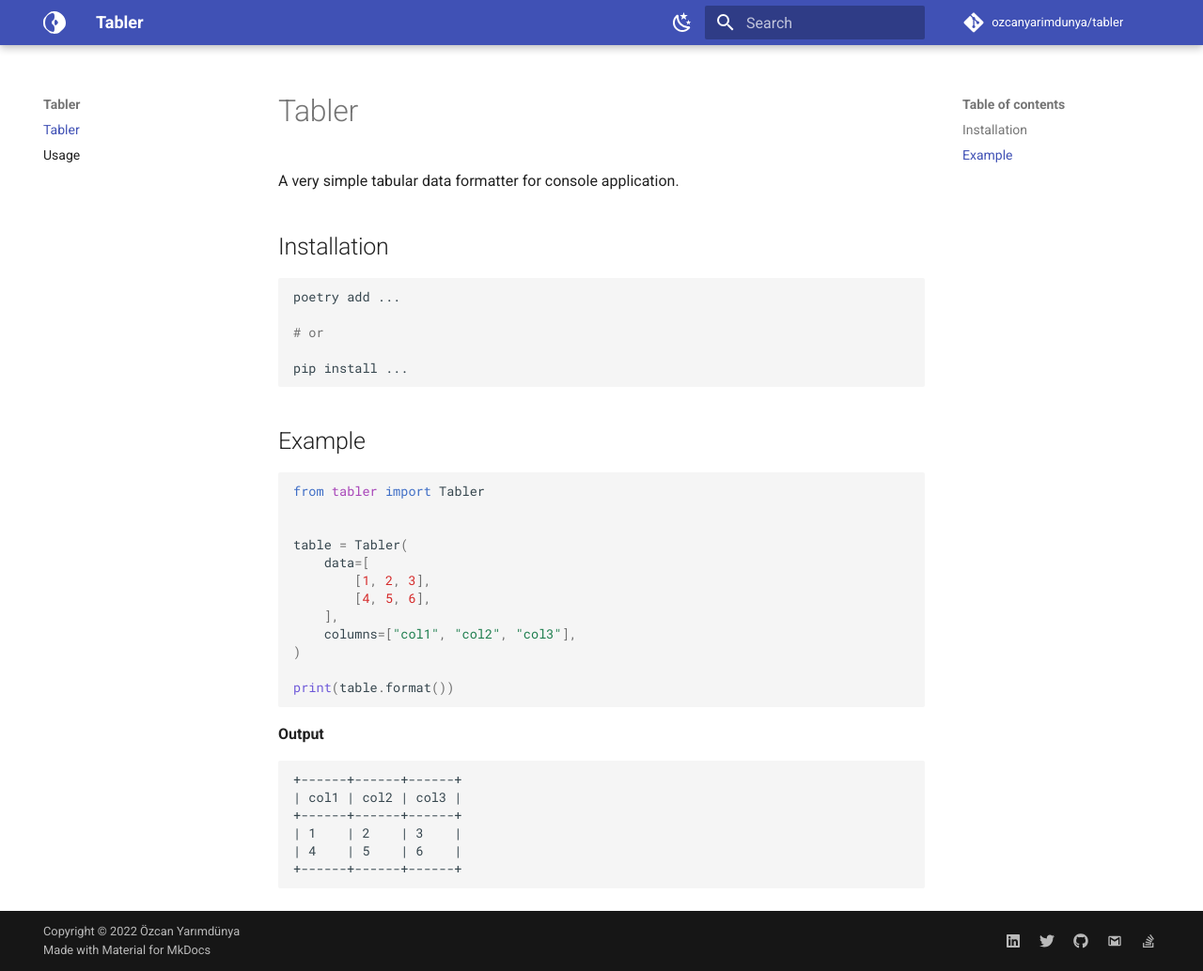
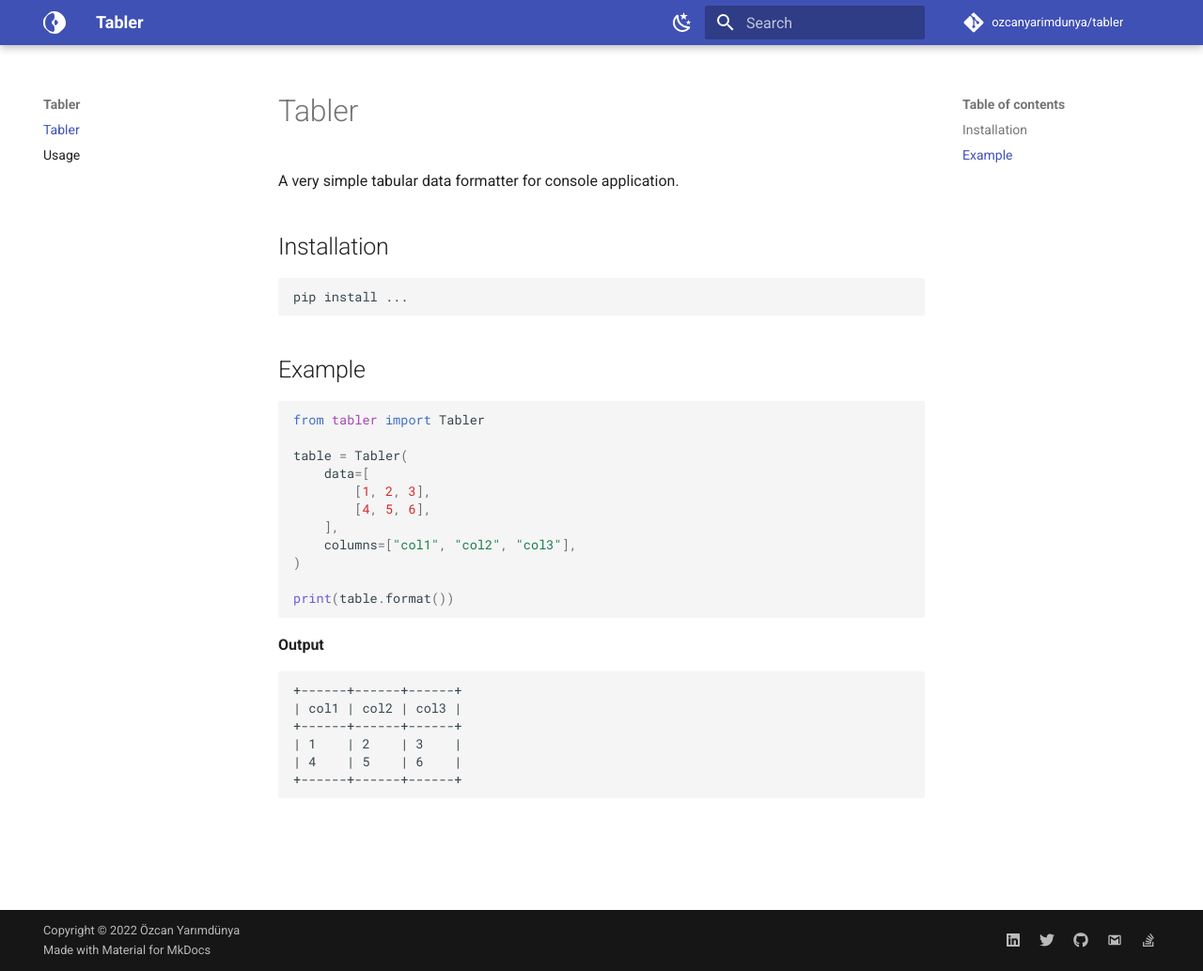
Before and after one commit to ozcanyarimdunya/tabler, an MkDocs documentation site: the page built from docs/index.md, in a window 1280 px wide and 1034 px high. Shown: the whole window at 94% size. Built offline with MkDocs 1.6.1 and Material for MkDocs 9.7.7, drawn with Linux system fonts in a browser that asks for light colours; comment, search, counter and statistics services are not loaded.

````diff
--- a/docs/index.md
+++ b/docs/index.md
@@ -5,10 +5,6 @@ A very simple tabular data formatter for console application.
 ## Installation
 
 ```shell
-poetry add ...
-
-# or
-
 pip install ...
 ```
 
@@ -16,7 +12,6 @@ pip install ...
 
 ```python
 from tabler import Tabler
-
 
 table = Tabler(
     data=[
````
Also changed, not shown: README.md (+0 -4 lines).
